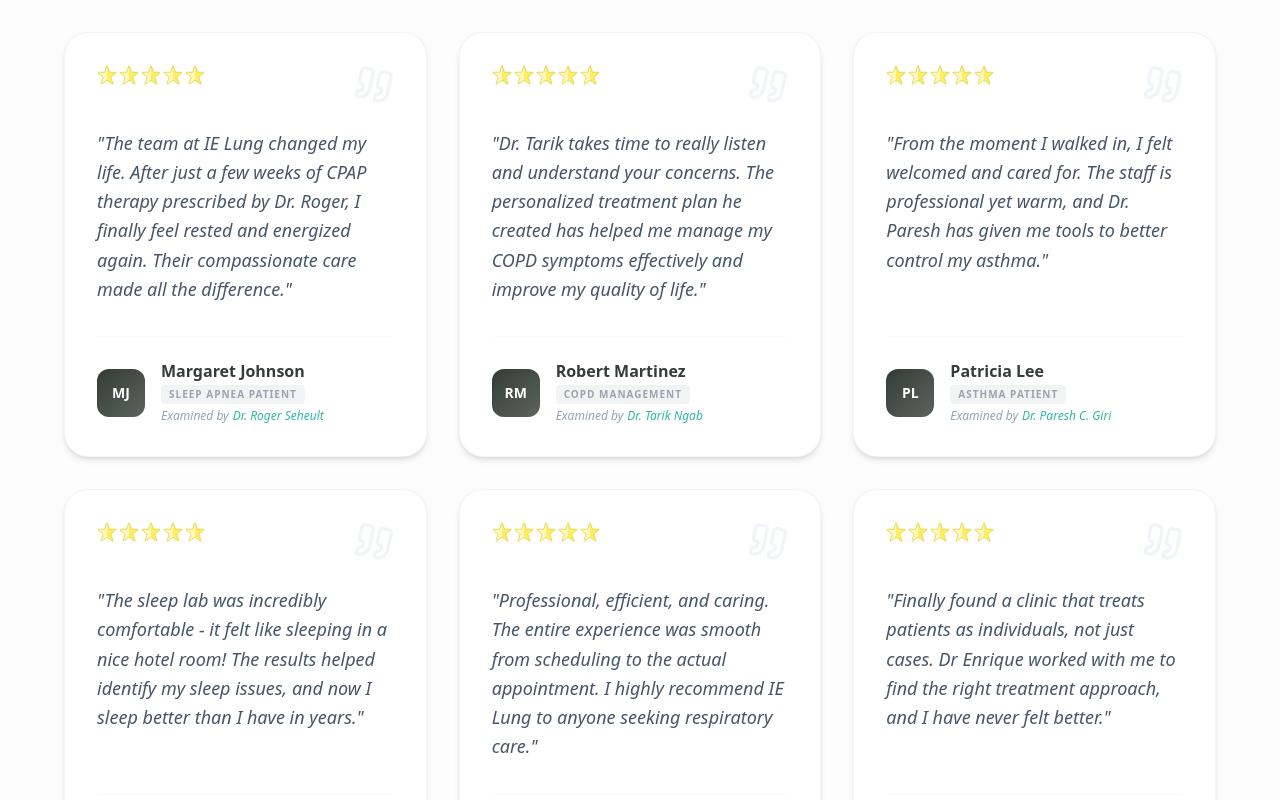
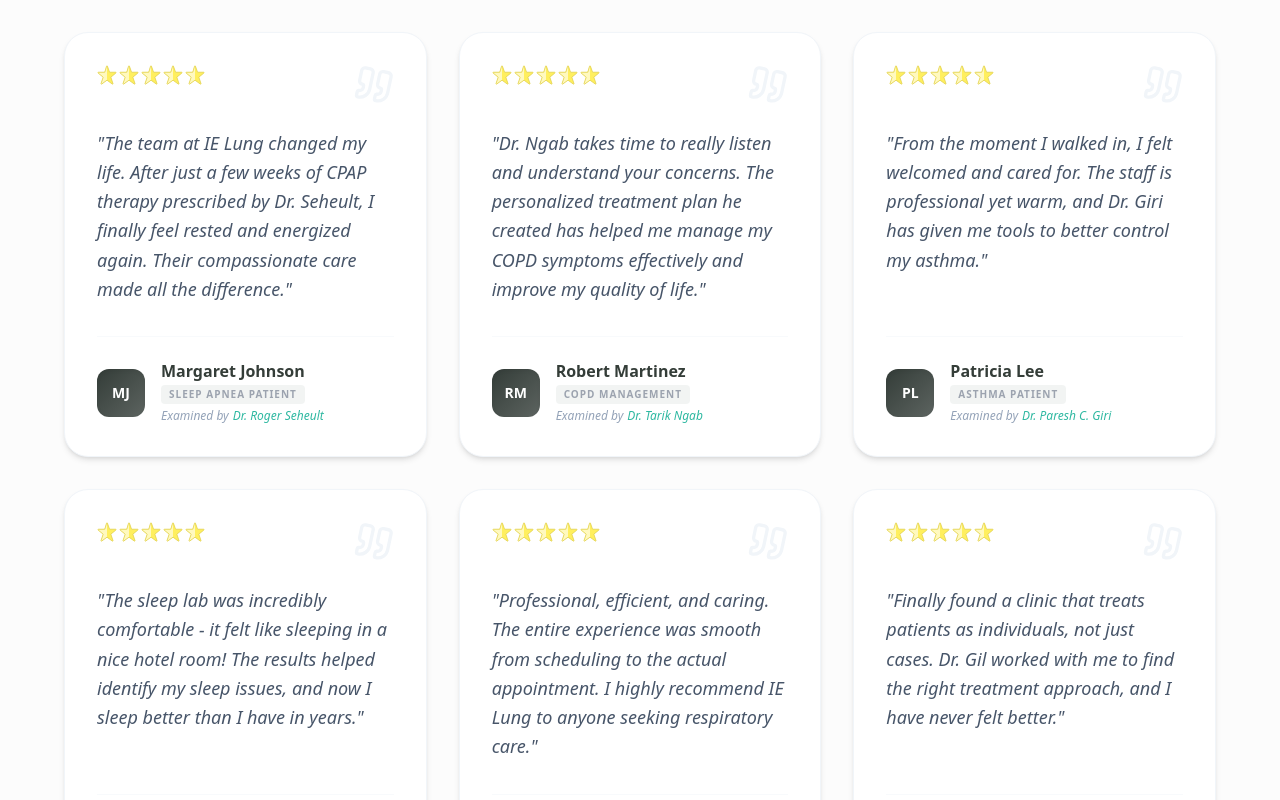
Before and after one commit to saurabbhattarai/IE_lung_website, a Next.js app: page / in a window 1280 px wide. Shown: the part 4280-5080 px from the top of the page. Built offline with nearby package versions, Linux system fonts and the light colour scheme.

Commit message:
change first name to last name for doctor's in testimonials

```diff
--- a/components/sections/Testimonials.jsx
+++ b/components/sections/Testimonials.jsx
@@ -33,21 +33,21 @@ export default function Testimonials() {
       name: "Margaret Johnson",
       condition: "Sleep Apnea Patient",
       doctor: "Dr. Roger Seheult",
-      text: "The team at IE Lung changed my life. After just a few weeks of CPAP therapy prescribed by Dr. Roger, I finally feel rested and energized again. Their compassionate care made all the difference.",
+      text: "The team at IE Lung changed my life. After just a few weeks of CPAP therapy prescribed by Dr. Seheult, I finally feel rested and energized again. Their compassionate care made all the difference.",
       rating: 5,
     },
     {
       name: "Robert Martinez",
       condition: "COPD Management",
       doctor: "Dr. Tarik Ngab",
-      text: "Dr. Tarik takes time to really listen and understand your concerns. The personalized treatment plan he created has helped me manage my COPD symptoms effectively and improve my quality of life.",
+      text: "Dr. Ngab takes time to really listen and understand your concerns. The personalized treatment plan he created has helped me manage my COPD symptoms effectively and improve my quality of life.",
       rating: 5,
     },
     {
       name: "Patricia Lee",
       condition: "Asthma Patient",
       doctor: "Dr. Paresh C. Giri",
-      text: "From the moment I walked in, I felt welcomed and cared for. The staff is professional yet warm, and Dr. Paresh has given me tools to better control my asthma.",
+      text: "From the moment I walked in, I felt welcomed and cared for. The staff is professional yet warm, and Dr. Giri has given me tools to better control my asthma.",
       rating: 5,
     },
     {
@@ -68,7 +68,7 @@ export default function Testimonials() {
       name: "Michael Patel",
       condition: "Sleep Medicine Patient",
       doctor: "Dr Enrique Gil",
-      text: "Finally found a clinic that treats patients as individuals, not just cases. Dr Enrique worked with me to find the right treatment approach, and I have never felt better.",
+      text: "Finally found a clinic that treats patients as individuals, not just cases. Dr. Gil worked with me to find the right treatment approach, and I have never felt better.",
       rating: 5,
     },
   ];
```
